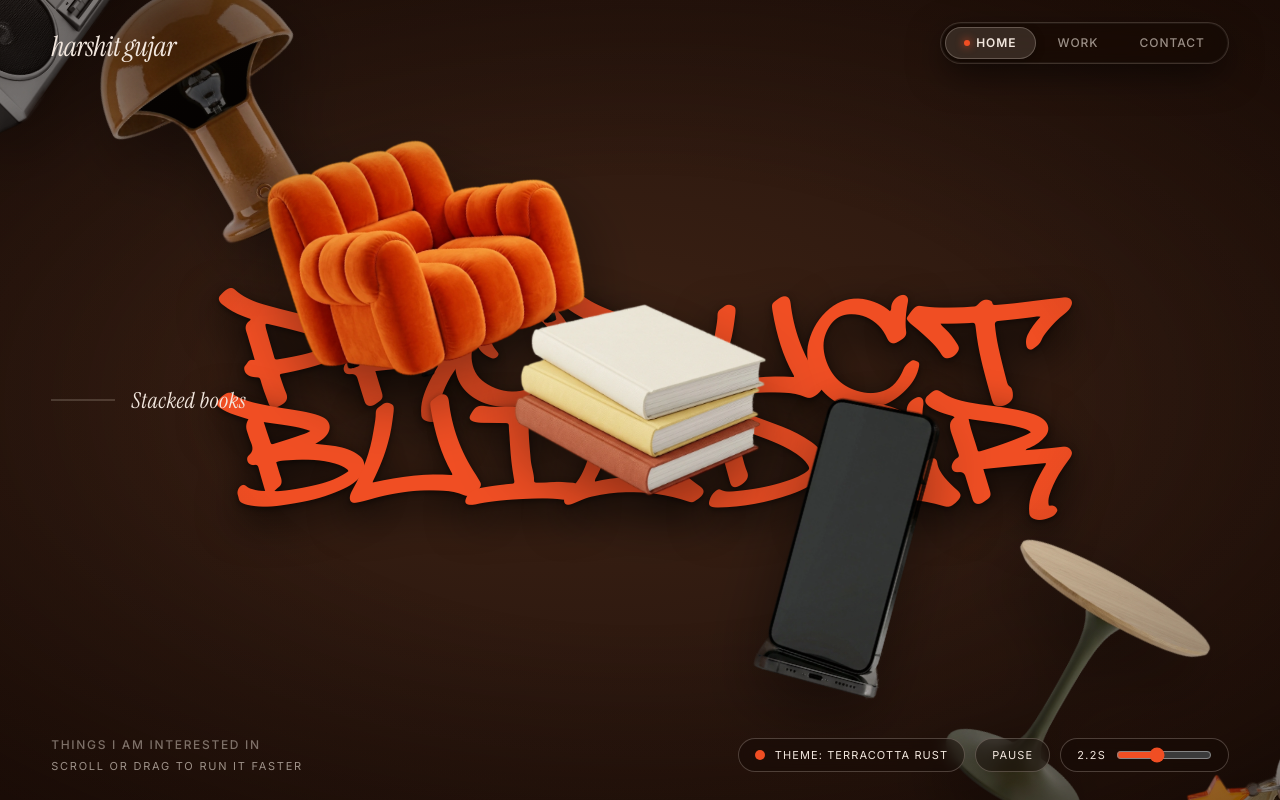
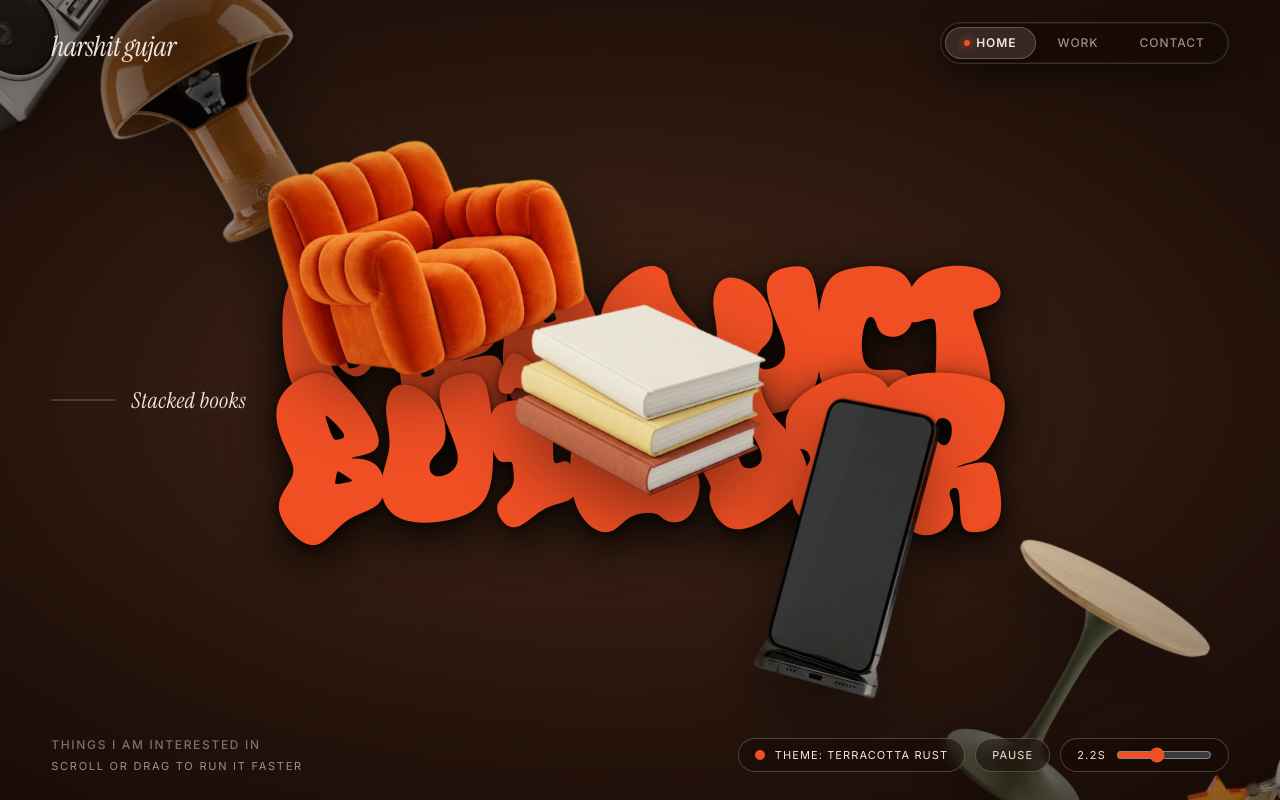
Before and after one commit to harshitgujar/portfolio, a Next.js app: page / in a window 1280 px wide. Built offline with nearby package versions, Linux system fonts and the light colour scheme.

Commit message:
feat: use Vandal Rebels Thick font for Product Builder home screen typography

```diff
--- a/src/app/globals.css
+++ b/src/app/globals.css
@@ -24,6 +24,15 @@
   font-display: swap;
 }
 
+@font-face {
+  font-family: "Vandal Rebels Thick";
+  src: url("/fonts/vandal-rebels-thick.woff2") format("woff2"),
+       url("/fonts/vandal-rebels-thick.ttf") format("truetype");
+  font-weight: 400;
+  font-style: normal;
+  font-display: swap;
+}
+
 :root {
   --ground: #2c180f;
   --ink: #f2e7de;
@@ -32,6 +41,7 @@
   --display: var(--font-instrument-serif, "Instrument Serif", Georgia, serif);
   --font-alienation: "Alienation", system-ui, sans-serif;
   --font-velum: "Velum Stroke", system-ui, sans-serif;
+  --font-vandal: "Vandal Rebels Thick", system-ui, sans-serif;
 }
 
 html {
--- a/src/components/ui/liquid-typography.tsx
+++ b/src/components/ui/liquid-typography.tsx
@@ -2,31 +2,31 @@
 
 import React from "react";
 
-interface VelumTypographyProps {
+interface VandalTypographyProps {
   text?: string;
   className?: string;
 }
 
-export function VelumTypography({
+export function VandalTypography({
   text = "Product Builder",
   className = "",
-}: VelumTypographyProps) {
+}: VandalTypographyProps) {
   const words = text.trim().split(/\s+/);
 
   return (
     <div
       className={`relative select-none pointer-events-none flex flex-col items-center justify-center text-center max-w-[96vw] ${className}`}
     >
-      {/* Clean, Crisp Velum Stroke Typography in Theme Accent Color */}
+      {/* Vandal Rebels Thick Typography in Theme Accent Color */}
       <h1
-        className="font-normal tracking-wider select-none pointer-events-none text-center"
+        className="font-normal select-none pointer-events-none text-center"
         style={{
-          fontFamily: "var(--font-velum), 'Velum Stroke', sans-serif",
-          fontSize: "clamp(2.4rem, 8vw, 7.2rem)",
-          lineHeight: 0.92,
-          letterSpacing: "0.03em",
+          fontFamily: "var(--font-vandal), 'Vandal Rebels Thick', sans-serif",
+          fontSize: "clamp(2.6rem, 8.5vw, 7.8rem)",
+          lineHeight: 0.95,
+          letterSpacing: "0.02em",
           color: "var(--accent, #f04e23)",
-          textShadow: "0 14px 40px rgba(0, 0, 0, 0.8), 0 2px 6px rgba(0, 0, 0, 0.5)",
+          textShadow: "0 16px 45px rgba(0, 0, 0, 0.85), 0 2px 8px rgba(0, 0, 0, 0.6)",
           transition: "color 0.4s ease",
         }}
       >
@@ -43,5 +43,6 @@ export function VelumTypography({
 }
 
 // Backwards compatibility aliases
-export const AlienationTypography = VelumTypography;
-export const LiquidTypography = VelumTypography;
+export const VelumTypography = VandalTypography;
+export const AlienationTypography = VandalTypography;
+export const LiquidTypography = VandalTypography;
```
Also changed, not shown: public/fonts/vandal-rebels-thick.ttf (added), public/fonts/vandal-rebels-thick.woff2 (added).
